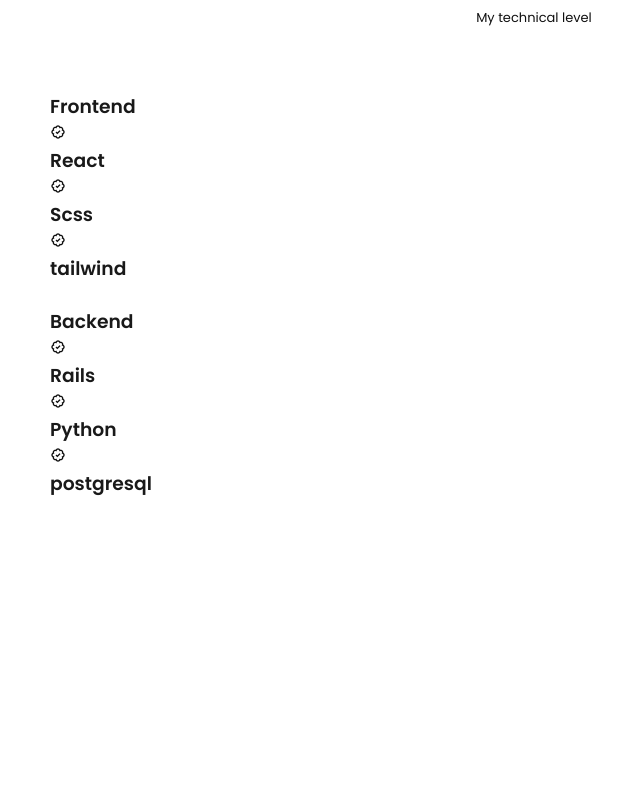
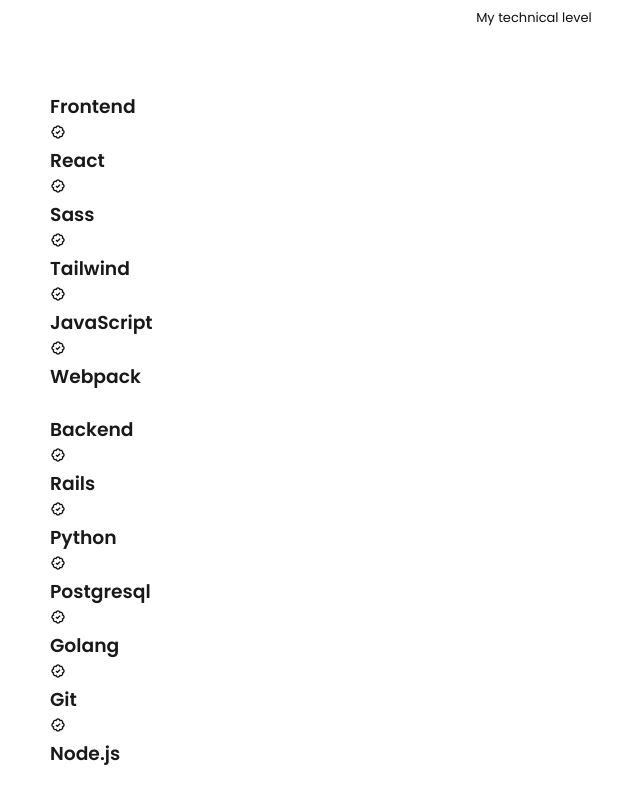
Before and after one commit to MatheusAraripe/my-web-portfolio, a React (Create React App) app: page / in a window 1280 px wide. Shown: the part 1609-2409 px from the top of the page, without its empty margins (106-746 px from the left). Before the commit the page ends 2139 px from the top, so only its background shows below. Built offline with nearby package versions, Linux system fonts and the light colour scheme.

Commit message:
fix: add all the skills

```diff
--- a/src/components/skills/Backend.jsx
+++ b/src/components/skills/Backend.jsx
@@ -30,7 +30,34 @@
           <i class='bx bx-badge-check' ></i>
 
           <div>
-            <h3 className="skills__name">postgresql</h3>
+            <h3 className="skills__name">Postgresql</h3>
+            <span className="skills__level"></span>
+          </div>
+        </div>
+
+        <div className="skills__data">
+          <i class='bx bx-badge-check' ></i>
+
+          <div>
+            <h3 className="skills__name">Golang</h3>
+            <span className="skills__level"></span>
+          </div>
+        </div>
+
+        <div className="skills__data">
+          <i class='bx bx-badge-check' ></i>
+
+          <div>
+            <h3 className="skills__name">Git</h3>
+            <span className="skills__level"></span>
+          </div>
+        </div>
+
+        <div className="skills__data">
+          <i class='bx bx-badge-check' ></i>
+
+          <div>
+            <h3 className="skills__name">Node.js</h3>
             <span className="skills__level"></span>
           </div>
         </div>
--- a/src/components/skills/Frontend.jsx
+++ b/src/components/skills/Frontend.jsx
@@ -21,7 +21,7 @@
             <i class='bx bx-badge-check' ></i>
 
             <div>
-              <h3 className="skills__name">Scss</h3>
+              <h3 className="skills__name">Sass</h3>
               <span className="skills__level"></span>
             </div>
           </div>
@@ -30,7 +30,25 @@
             <i class='bx bx-badge-check' ></i>
 
             <div>
-              <h3 className="skills__name">tailwind</h3>
+              <h3 className="skills__name">Tailwind</h3>
+              <span className="skills__level"></span>
+            </div>
+          </div>
+
+          <div className="skills__data">
+            <i class='bx bx-badge-check' ></i>
+
+            <div>
+              <h3 className="skills__name">JavaScript</h3>
+              <span className="skills__level"></span>
+            </div>
+          </div>
+
+          <div className="skills__data">
+            <i class='bx bx-badge-check' ></i>
+
+            <div>
+              <h3 className="skills__name">Webpack</h3>
               <span className="skills__level"></span>
             </div>
           </div>
```
